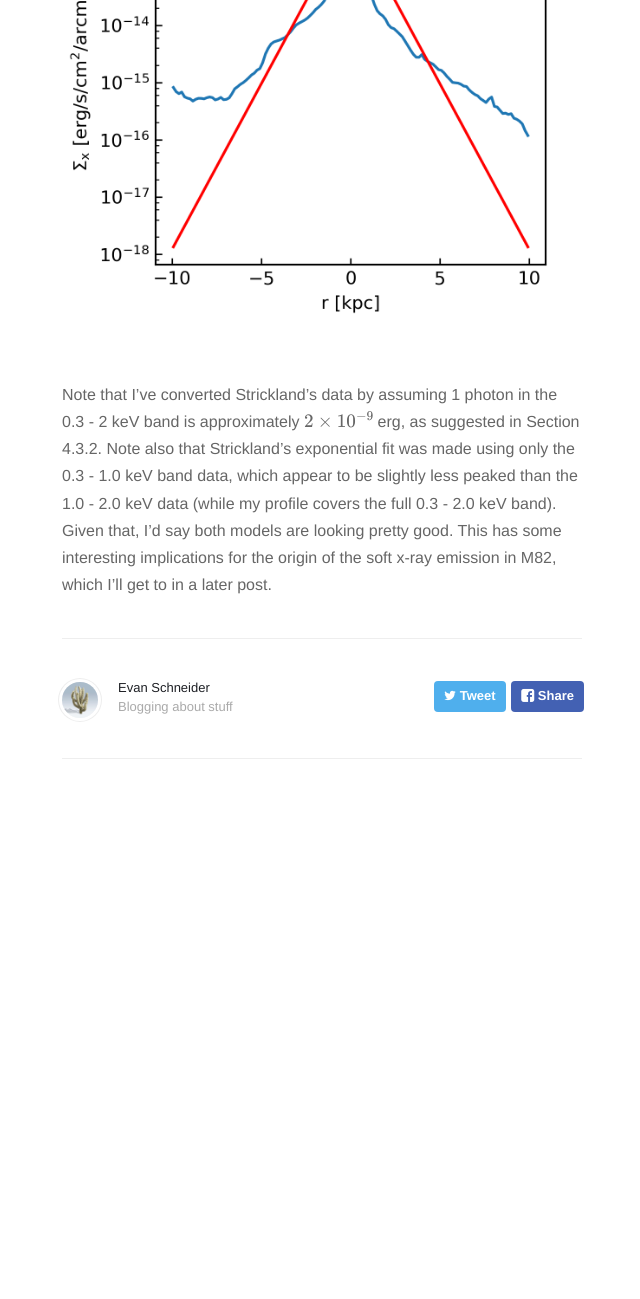
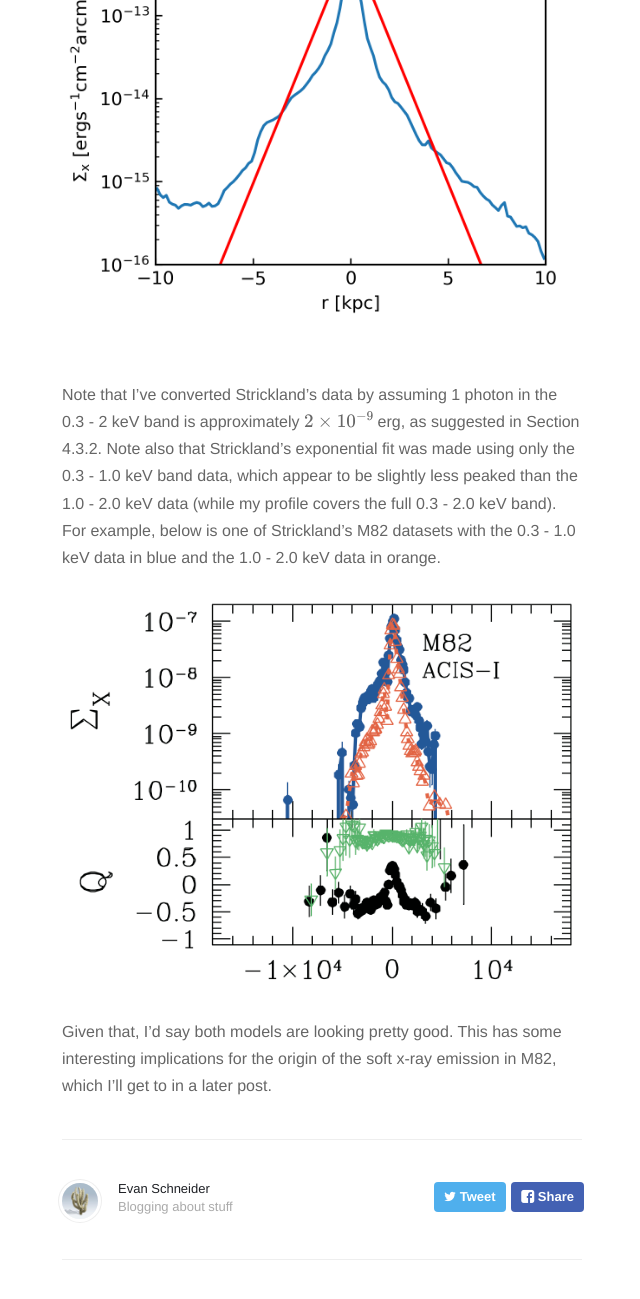
Before and after one commit to evaneschneider/site, a Jekyll site: the page built from _posts/2018-1-31-Xray-Profiles.markdown, in a window 1280 px wide and 1400 px high, scrolled down 2634 px. Shown: the top 1299 px of the window, without its empty margins (318-958 px from the left). Built offline with Jekyll 4.4.1, drawn with Linux system fonts in a browser that asks for light colours; nearby versions of some CDN libraries; formulas are drawn with MathJax 3; before the commit the page ends 3533 px from its top, so only the background shows below that.

Commit message:
added a plot

```diff
--- a/_posts/2018-1-31-Xray-Profiles.markdown
+++ b/_posts/2018-1-31-Xray-Profiles.markdown
@@ -16,4 +16,8 @@ In addition to looking at the surface brightness maps, I can also compare direct
 <img src="{{ site.url }}assets/images/2048_xray_prof.png">
 <img src="{{ site.url }}assets/images/2048_cluster_xray_prof.png">
 
-Note that I've converted Strickland's data by assuming 1 photon in the 0.3 - 2 keV band is approximately $$2\times10^{-9}$$ erg, as suggested in Section 4.3.2. Note also that Strickland's exponential fit was made using only the 0.3 - 1.0 keV band data, which appear to be slightly less peaked than the 1.0 - 2.0 keV data (while my profile covers the full 0.3 - 2.0 keV band). Given that, I'd say both models are looking pretty good. This has some interesting implications for the origin of the soft x-ray emission in M82, which I'll get to in a later post.
+Note that I've converted Strickland's data by assuming 1 photon in the 0.3 - 2 keV band is approximately $$2\times10^{-9}$$ erg, as suggested in Section 4.3.2. Note also that Strickland's exponential fit was made using only the 0.3 - 1.0 keV band data, which appear to be slightly less peaked than the 1.0 - 2.0 keV data (while my profile covers the full 0.3 - 2.0 keV band). For example, below is one of Strickland's M82 datasets with the 0.3 - 1.0 keV data in blue and the 1.0 - 2.0 keV data in orange.
+
+<img src="{{ site.url }}assets/images/strickland_xray_prof.png">
+
+Given that, I'd say both models are looking pretty good. This has some interesting implications for the origin of the soft x-ray emission in M82, which I'll get to in a later post.
```
Also changed, not shown: assets/images/2048_cluster_xray_prof.png, assets/images/2048_xray_prof.png, assets/images/strickland_xray_prof.png (added).
